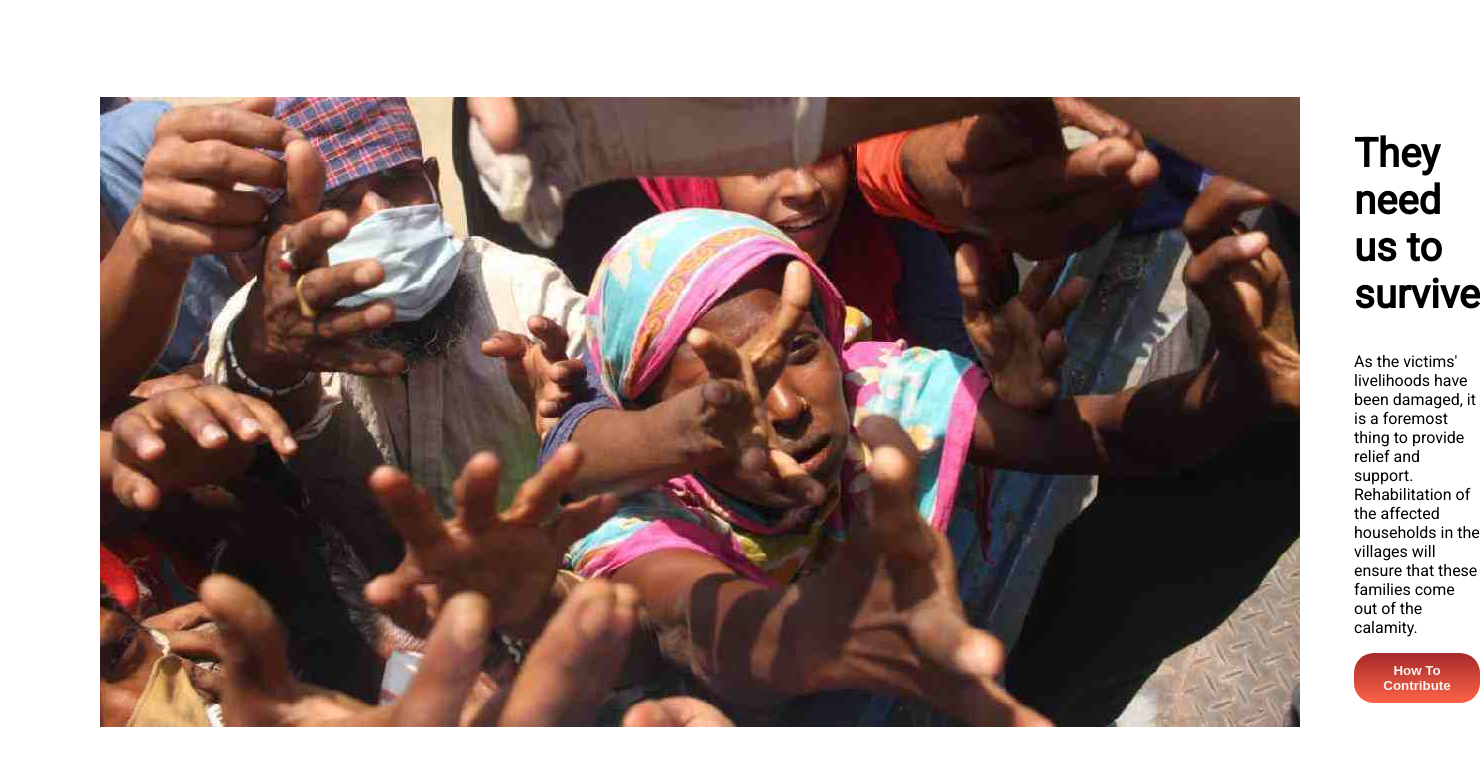
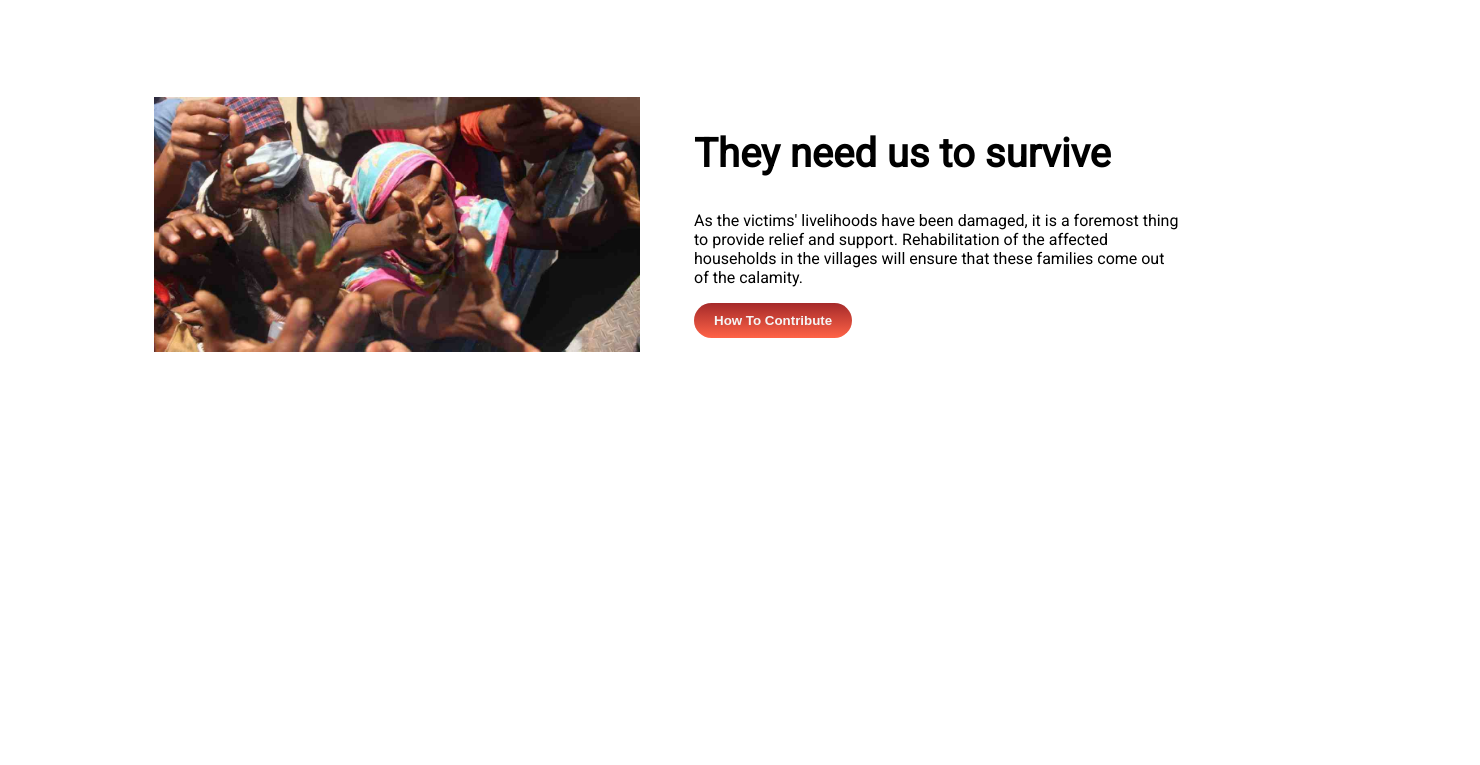
Before and after one commit to SadiaSultanaDia/Donate-Today, a plain HTML site: page index.html in a window 1280 px wide. Shown: the part 1998-2763 px from the top of the page, 1480 px wide, since content can reach past the window. After the commit the page ends 2454 px from the top, so only its background shows below. Drawn offline with Linux system fonts and the light colour scheme.

Commit message:
second-commit

```diff
--- a/index.html
+++ b/index.html
@@ -95,11 +95,11 @@
                 <img src="images/donation9.jpg" alt="">
             </div>
         </section>
-        <section class="flood-container-2">
-            <div class="container-description-two">
+        <section class="container-two">
+            <div class="description-two">
                 <img src="images/donation8.jpg" alt="">
             </div>
-            <div class="container-description-2">
+            <div class="description-two">
                 <h1 class="des-title">They need us to survive</h1>
                 <p>As the victims' livelihoods have been damaged, it is a foremost thing to provide relief and support. Rehabilitation of the affected households in the villages will ensure that these families come out of the calamity.</p>
                 <button class="contrbt-button"><a class="link-btn" target="_blank" href="">How To Contribute</a></button>
--- a/style.css
+++ b/style.css
@@ -155,14 +155,14 @@ margin: 0;
     color: white;
     font-weight: 700;
   }
-  .container-description-2{
+  .description-two{
     width: 50%;
     padding-left: 5%;
   }
-  .container-description-2 img{
+  .description-two img{
     width: 100%;
   }
-  .flood-container-2{
+  .container-two{
     display: flex;
     margin: 100px;
 }
```
